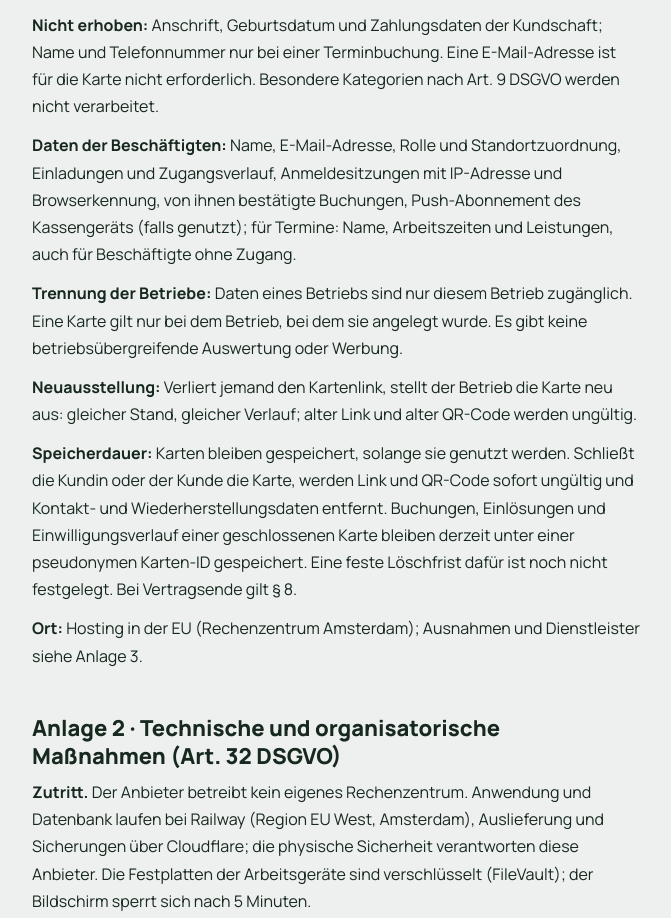
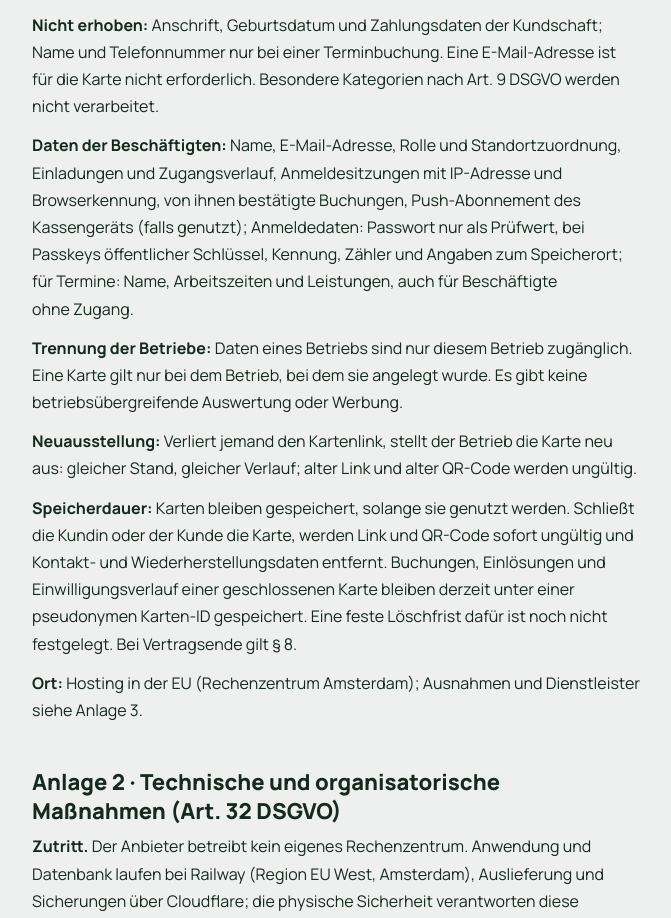
Before and after one commit to belmo-hub/loynara, a Next.js app: page /avv in a window 1280 px wide. Shown: the part 5340-6258 px from the top of the page, without its empty margins (268-939 px from the left). Built offline with nearby package versions, Linux system fonts and the light colour scheme.

Commit message:
Name the sign-in data in the booking AVV's staff data
Legal: Anlage 1 lists how passwords and passkeys are stored, word for word, pinned with the other Fassung additions.

```diff
--- a/src/app/avv/page.tsx
+++ b/src/app/avv/page.tsx
@@ -69,7 +69,7 @@ export default function AvvPage() {
     <p><strong>Daten der Kundschaft:</strong> Kartendaten: zufällige Karten-ID, privater Zugangslink, davon getrennter QR-Kartencode, kurze Kartennummer, Programm, Standort, Anlage- und Schließdatum. Buchungsdaten: Stempel- oder Punktestand, vom Team bestätigte Buchungen mit Zeitpunkt, Standort und bestätigender Person, Korrekturen mit Begründung, Einlösungen; bei Punkteprogrammen der Einkaufsbetrag. Empfehlungen: Verbindung zwischen den beteiligten Karten und Bonusstatus. Sicherheitsdaten: technische Sicherheitsereignisse der Karte, Zähler für Anfragebegrenzung (IP-Adresse nur als HMAC-Wert), technisch notwendige Cookies und Browserspeicher.</p>
     <p><strong>Nur wenn genutzt:</strong> E-Mail-Adresse zur Wiederherstellung (per Bestätigung geprüft); Einwilligung in E-Mail-Angebote mit Zeitpunkt und Textversion, Abmeldungen, Versand- und Zustellstatus; NFC: Kennung des Schilds, Zähler, Zeitpunkt und Status des Antippens; Wallet: Pass-Kennung, Plattform und Status, bei Apple Wallet zusätzlich Gerätekennung und Push-Token des Geräts; Wallet-Nachrichten: Einwilligung mit Zeitpunkt und Textversion, Abmeldungen, Inhalt, Zeitpunkt und Zustellstatus versendeter Nachrichten; Geburtstag: Tag und Monat ohne Jahr, freiwillig und jederzeit löschbar; Terminbuchung: Name, freiwillig Telefonnummer, Leistung, Mitarbeiterin oder Mitarbeiter, Datum und Uhrzeit, Verlauf des Termins, Zahl nicht wahrgenommener Termine in zwölf Monaten, Pause der Online-Buchung mit Grund; Push-Adresse des Browsers für Erinnerungen; Einwilligung in die Mitteilung zum nächsten Termin mit Zeitpunkt und Textversion; Art und Zeitpunkt versendeter Mitteilungen.</p>
     <p><strong>Nicht erhoben:</strong> Anschrift, Geburtsdatum und Zahlungsdaten der Kundschaft; Name und Telefonnummer nur bei einer Terminbuchung. Eine E-Mail-Adresse ist für die Karte nicht erforderlich. Besondere Kategorien nach Art. 9 DSGVO werden nicht verarbeitet.</p>
-    <p><strong>Daten der Beschäftigten:</strong> Name, E-Mail-Adresse, Rolle und Standortzuordnung, Einladungen und Zugangsverlauf, Anmeldesitzungen mit IP-Adresse und Browserkennung, von ihnen bestätigte Buchungen, Push-Abonnement des Kassengeräts (falls genutzt); für Termine: Name, Arbeitszeiten und Leistungen, auch für Beschäftigte ohne Zugang.</p>
+    <p><strong>Daten der Beschäftigten:</strong> Name, E-Mail-Adresse, Rolle und Standortzuordnung, Einladungen und Zugangsverlauf, Anmeldesitzungen mit IP-Adresse und Browserkennung, von ihnen bestätigte Buchungen, Push-Abonnement des Kassengeräts (falls genutzt); Anmeldedaten: Passwort nur als Prüfwert, bei Passkeys öffentlicher Schlüssel, Kennung, Zähler und Angaben zum Speicherort; für Termine: Name, Arbeitszeiten und Leistungen, auch für Beschäftigte ohne Zugang.</p>
     <p><strong>Trennung der Betriebe:</strong> Daten eines Betriebs sind nur diesem Betrieb zugänglich. Eine Karte gilt nur bei dem Betrieb, bei dem sie angelegt wurde. Es gibt keine betriebsübergreifende Auswertung oder Werbung.</p>
     <p><strong>Neuausstellung:</strong> Verliert jemand den Kartenlink, stellt der Betrieb die Karte neu aus: gleicher Stand, gleicher Verlauf; alter Link und alter QR-Code werden ungültig.</p>
     <p><strong>Speicherdauer:</strong> Karten bleiben gespeichert, solange sie genutzt werden. Schließt die Kundin oder der Kunde die Karte, werden Link und QR-Code sofort ungültig und Kontakt- und Wiederherstellungsdaten entfernt. Buchungen, Einlösungen und Einwilligungsverlauf einer geschlossenen Karte bleiben derzeit unter einer pseudonymen Karten-ID gespeichert. Eine feste Löschfrist dafür ist noch nicht festgelegt. Bei Vertragsende gilt § 8.</p>
```
Also changed, not shown: 1 other file (tests, documents, lock files or other folders).
